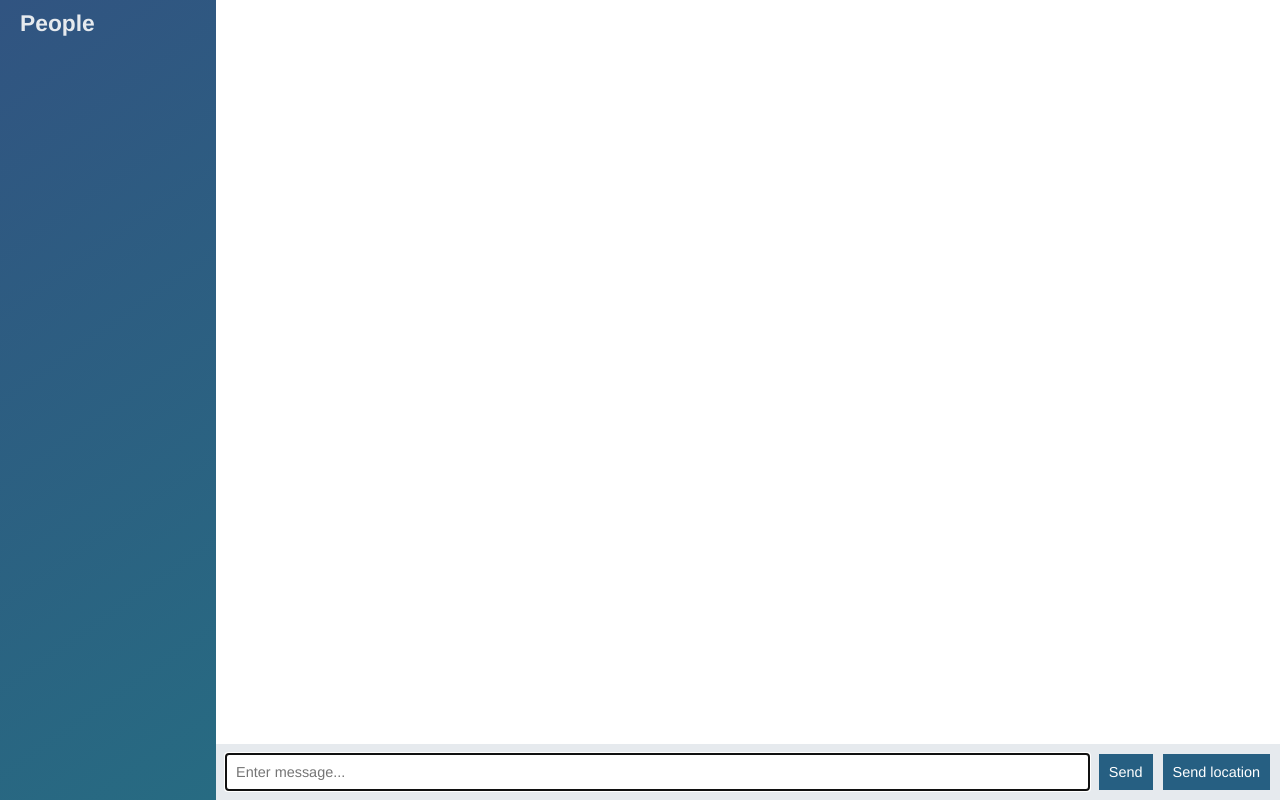
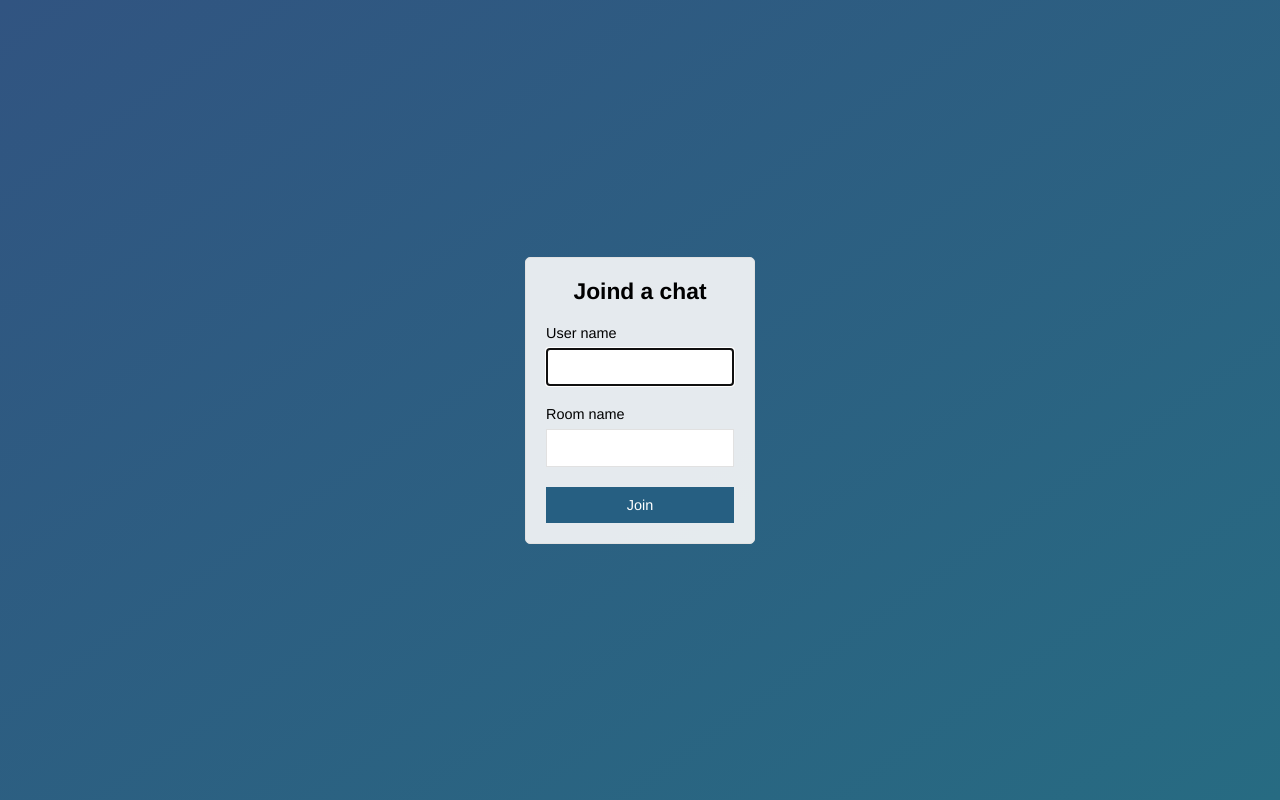
Before and after one commit to kovalenp/nodejs-websoket-chat, a website: page public/index.html in a window 1280 px wide. Drawn offline with nearby package versions, Linux system fonts and the light colour scheme; no server answers.

Commit message:
Add join page

```diff
--- a/public/index.html
+++ b/public/index.html
@@ -2,57 +2,28 @@
 <html>
 <head>
   <meta charset="utf-8" />
-  <title>Page Title</title>
+  <title>Join | ChatApp</title>
+  <meta name="viewport" content="width=device-width, initial-sclae=1, user-scalablr=no"/>
   <link rel="stylesheet" href="css/styles.css">
 </head>
-<body class="chat">
-
-  <div class="chat__sidebar">
-    <h3>People</h3>
-    <div id="users"></div>
+<body class="centered-form">
+  <div class="centered-form__form">
+    <form action="chat.html">
+      <div class="form-field">
+        <h3>Joind a chat</h3>
+      </div>
+      <div class="form-field">
+        <label>User name</label>
+        <input type="text" name="name" autofocus/>
+      </div>
+      <div class="form-field">
+        <label>Room name</label>
+        <input type="text" name="room"/>
+      </div>
+      <div class="form-field">
+        <button>Join</button>
+      </div>
+    </form>
   </div>
-
-  <div class="chat__main">
-    <ol id="messages" class="chat__messages"></ol>
-
-    <div class="chat__footer">
-      <form id="message-form">
-        <input name="message" type="text" placeholder="Enter message..." autocomplete="off" autofocus/>
-        <button>Send</button>
-      </form>
-      <button id="send-location">Send location</button>
-    </div>
-
-  </div>
-
-  <script id="message-template" type="text/template">
-    <li class="message">
-      <div class="message__title">
-        <h4>{{from}}</h4>
-        <span>{{createdAt}}</span>
-      </div>
-      <div class="message__body">
-        <p>{{text}}</p>
-      </div>
-    </li>
-  </script>
-
-  <script id="location-message-template" type="text/template">
-    <li class="message">
-      <div class="message__title">
-        <h4>{{from}}</h4>
-        <span>{{createdAt}}</span>
-      </div>
-      <div class="message__body">
-        <p><a href="{{url}}" target="_blank">My current location</a></p>
-      </div>
-    </li>
-  </script>
-
-  <script src="socket.io/socket.io.js"></script>
-  <script src="js/libs/jquery-3.3.1.min.js"></script>
-  <script src="js/libs/moment.min.js"></script>
-  <script src="js/libs/mustache.min.js"></script>
-  <script src="js/index.js"></script>
 </body>
 </html>
```
Also changed, not shown: public/chat.html (added, +58 -0 lines), public/js/chat.js (renamed from public/js/index.js).
